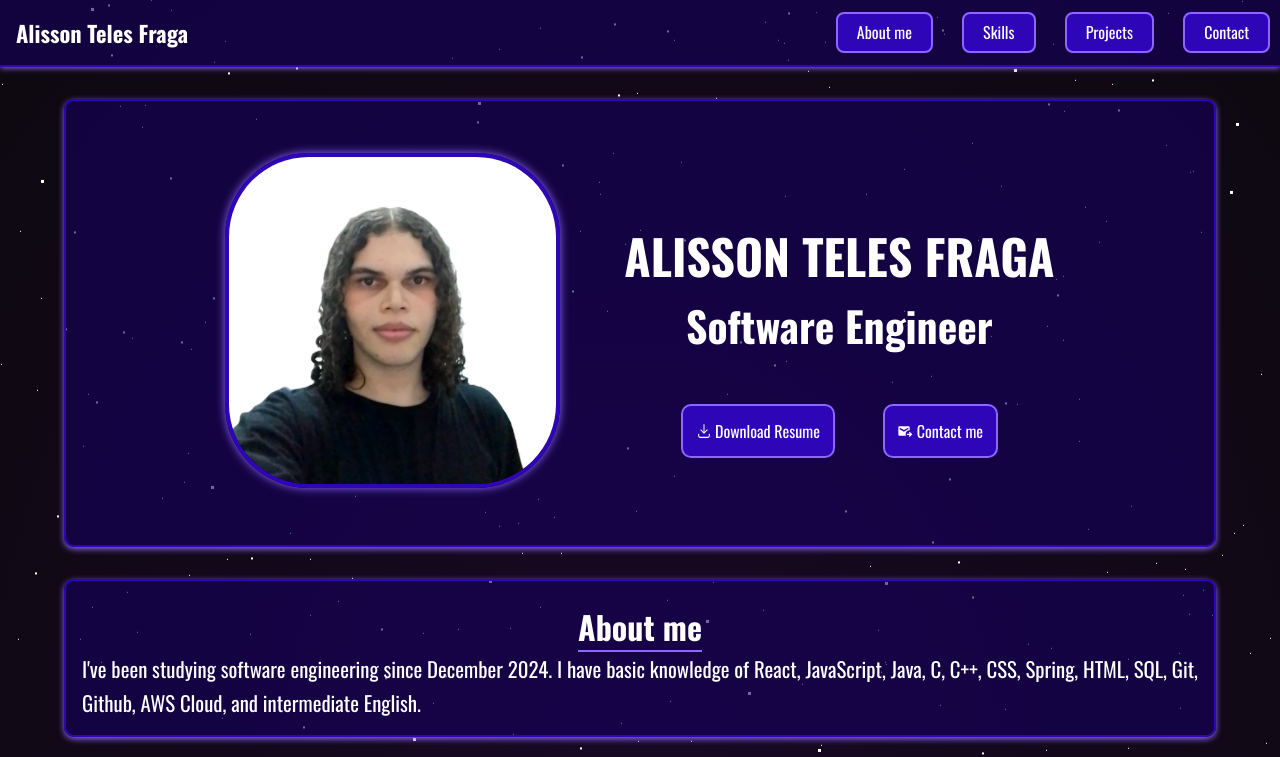
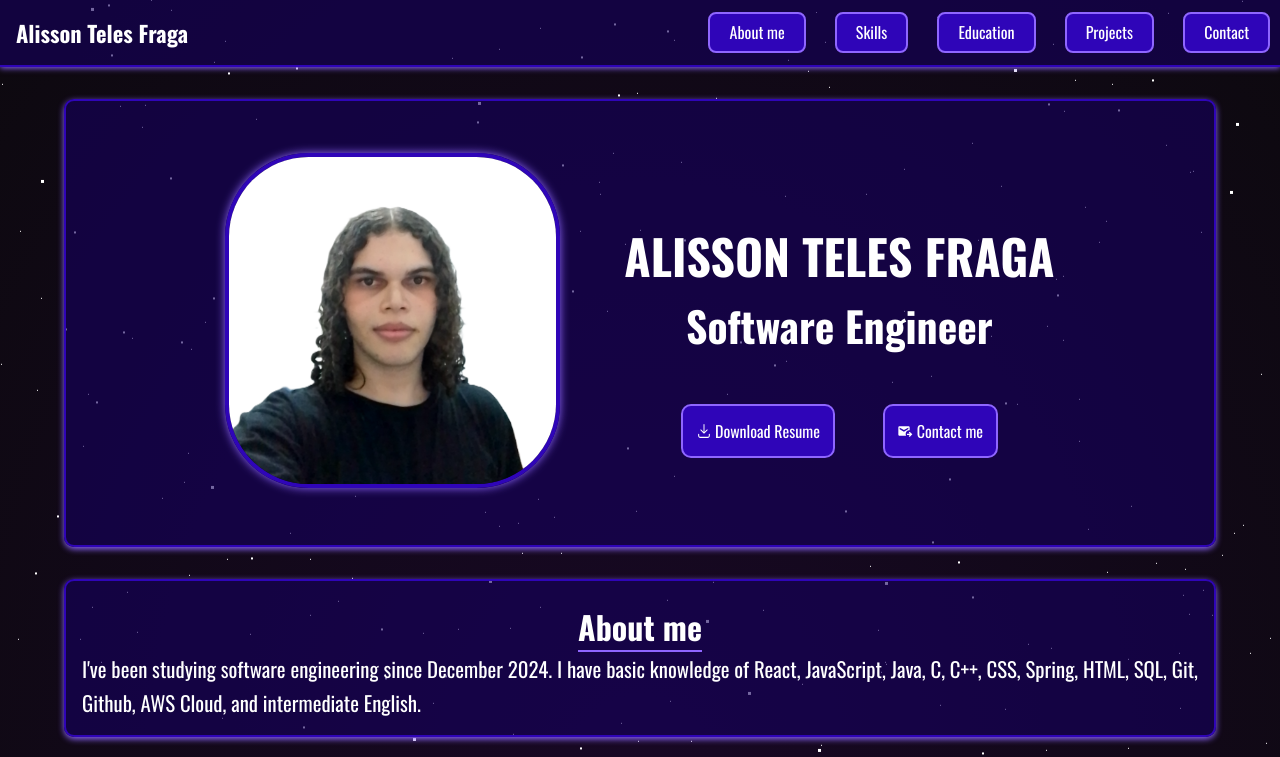
Before and after one commit to alissontfraga/Portfolio, a React (Vite) app: page / in a window 1280 px wide. Shown: the top 757 px of the page. Built offline with nearby package versions, Linux system fonts and the light colour scheme.

Commit message:
feat: add navbar education button

```diff
--- a/src/components/Navbar/Navbar.jsx
+++ b/src/components/Navbar/Navbar.jsx
@@ -23,8 +23,9 @@ export default function Navbar() {
 
         {/* Desktop menu */}
         <nav className="menu-desktop">
-          <a href="#hero">About me</a>
+          <a href="#about">About me</a>
           <a href="#skills">Skills</a>
+          <a href="#education">Education</a>
           <a href="#projects">Projects</a>
           <a href="#contact">Contact</a>
         </nav>
@@ -67,9 +68,9 @@ export default function Navbar() {
             if (e.target.tagName === "A") setIsOpen(false);
           }}
         >
-          <a href="#hero">Hero</a>
           <a href="#about">About</a>
           <a href="#skills">Skills</a>
+          <a href="#education">Education</a>
           <a href="#projects">Projects</a>
           <a href="#contact">Contact</a>
         </nav>
```
